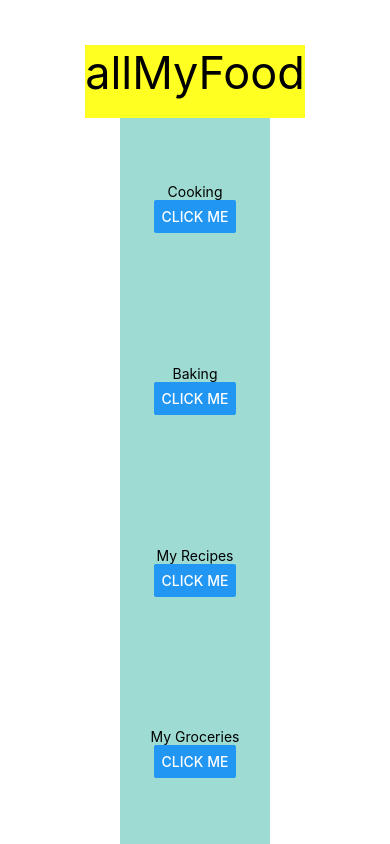
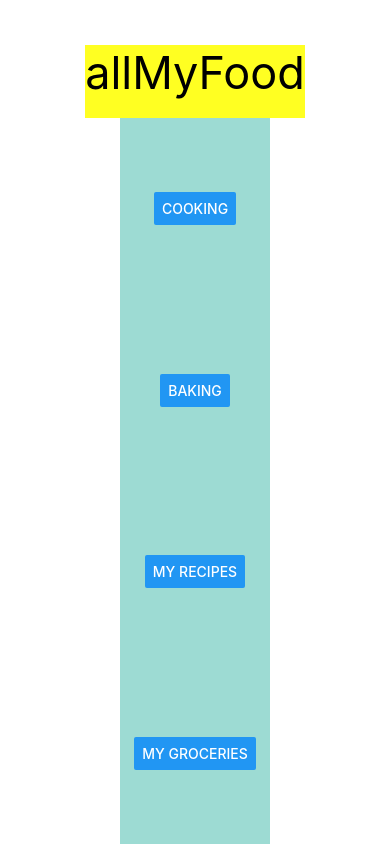
Before and after one commit to sshaul/allmyfood, a React Native app: screen / in a window 390 px wide. Built offline with nearby package versions, Linux system fonts and the light colour scheme.

Commit message:
added buttons to each title card

```diff
--- a/components/TitleCard.js
+++ b/components/TitleCard.js
@@ -14,8 +14,7 @@ export default class TitleCard extends Component {
   render() {
     return (
       <View style={styles.container}>
-        <Text>{this.props.name}</Text>
-        <Button title="Click me" onPress={this.helloWorld.bind(this)}></Button>
+        <Button title={this.props.name} onPress={this.helloWorld.bind(this)}></Button>
       </View>
     );
   }
@@ -29,4 +28,6 @@ const styles = StyleSheet.create({
     alignItems: 'center',
     justifyContent: 'center',
   },
-});
+  button: {
+  }
+  });
```
